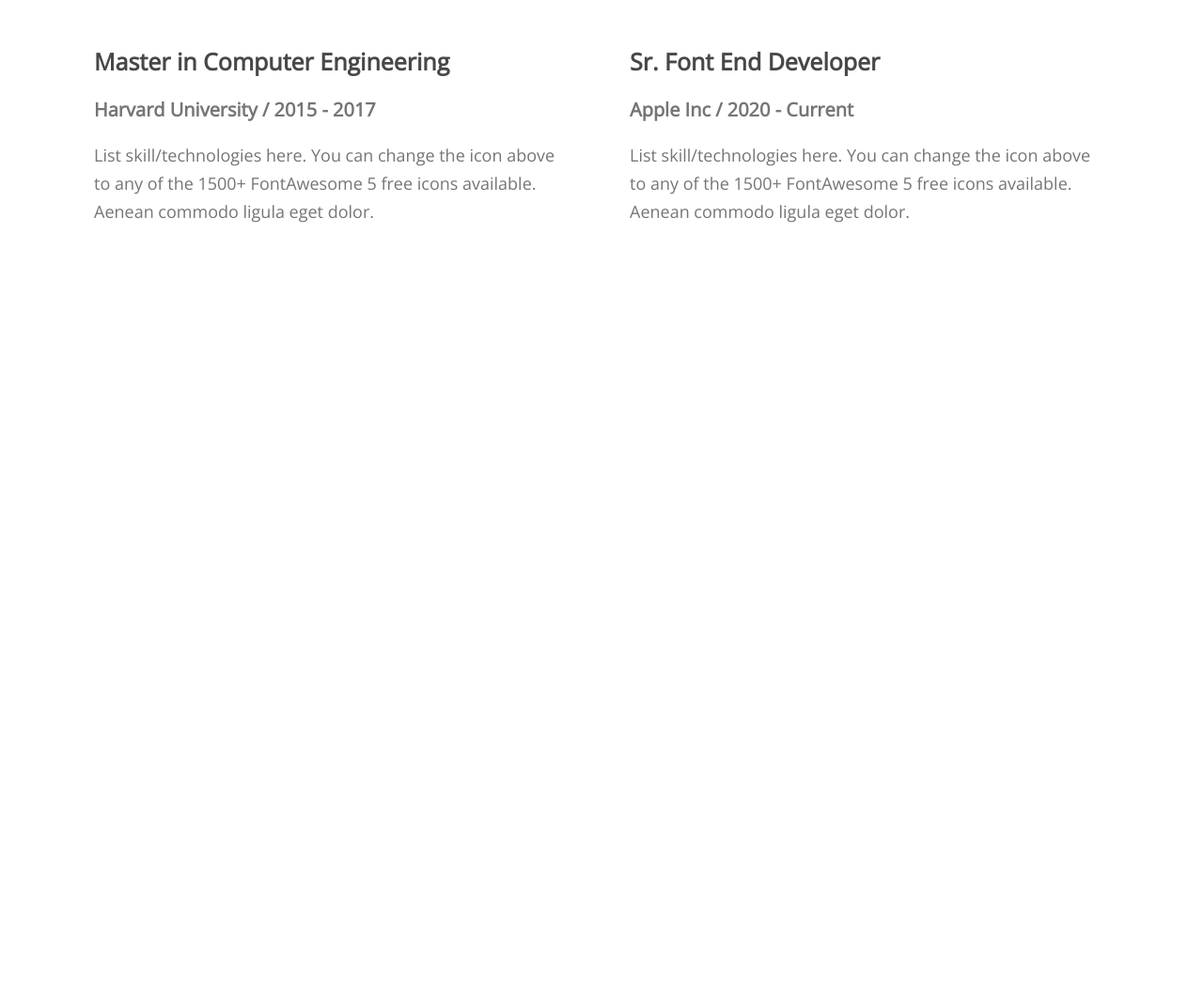
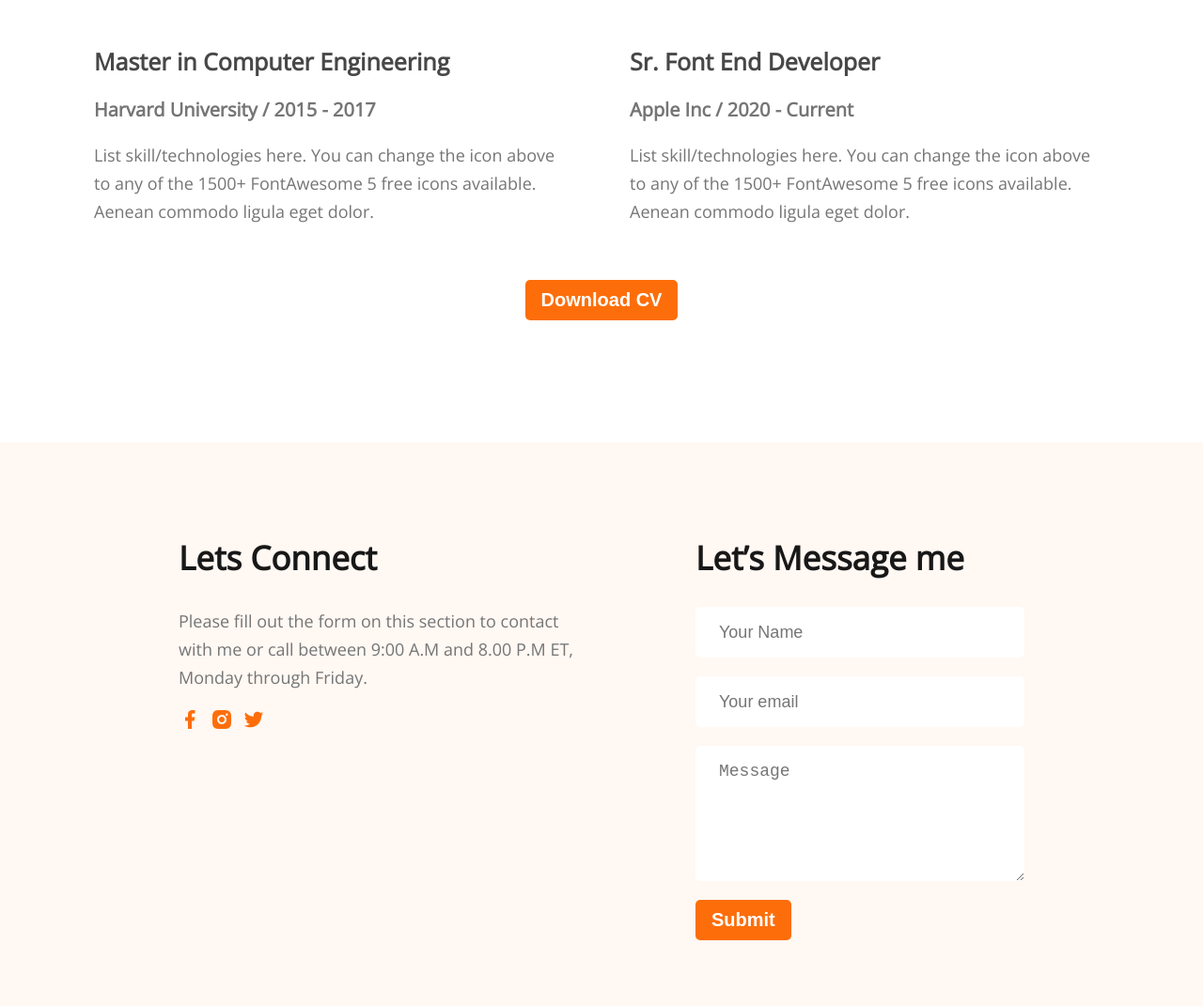
Before and after one commit to HeroProgrammer9/portfolio-site, a plain HTML site: page index.html in a window 1280 px wide. Shown: the part 3142-4213 px from the top of the page at 94% size. Before the commit the page ends 3400 px from the top, so only its background shows below. Drawn offline with nearby package versions, Linux system fonts and the light colour scheme.

Commit message:
site design completed

```diff
--- a/index.html
+++ b/index.html
@@ -35,7 +35,7 @@
             <button class="secondary-button">Contact Me</button>
           </div>
         </div>
-        <img src="/resources/hardy.png" alt="" />
+        <img src="resources/hardy.png" alt="" />
       </section>
     </header>
     <main>
@@ -79,7 +79,7 @@
         </div>
         <div class="skills-container">
           <div class="skills">
-            <img src="/resources/icons/js.png" alt="" />
+            <img src="resources/icons/js.png" alt="" />
             <h2>Vanila JavaScript</h2>
             <p class="container-description">
               List skill/technologies here. You can change the icon above to any
@@ -88,7 +88,7 @@
             </p>
           </div>
           <div class="skills">
-            <img src="/resources/icons/react.png" alt="" />
+            <img src="resources/icons/react.png" alt="" />
             <h2>React</h2>
             <p class="container-description">
               List skill/technologies here. You can change the icon above to any
@@ -97,7 +97,7 @@
             </p>
           </div>
           <div class="skills">
-            <img src="/resources/icons/nodejs.png" alt="" />
+            <img src="resources/icons/nodejs.png" alt="" />
             <h2>NodeJS</h2>
             <p class="container-description">
               List skill/technologies here. You can change the icon above to any
@@ -106,7 +106,7 @@
             </p>
           </div>
           <div class="skills">
-            <img src="/resources/icons/mongo.png" alt="" />
+            <img src="resources/icons/mongo.png" alt="" />
             <h2>MongoDB</h2>
             <p class="container-description">
               List skill/technologies here. You can change the icon above to any
@@ -191,7 +191,50 @@
             </div>
           </div>
         </div>
+        <div class="button-alignment">
+          <button class="primary-button">Download CV</button>
+        </div>
       </section>
     </main>
+    <footer class="container-bg">
+      <div class="container footer-parts">
+        <div class="social-media-container">
+          <h2>Lets Connect</h2>
+          <p class="container-description">
+            Please fill out the form on this section to contact with me or call
+            between 9:00 A.M and 8.00 P.M ET, Monday through Friday.
+          </p>
+          <div class="social-media">
+            <img src="resources/icons/facebook.png" alt="" />
+            <img src="resources/icons/insta.png" alt="" />
+            <img src="resources/icons/twitter.png" alt="" />
+          </div>
+        </div>
+        <div>
+          <h2>Let’s Message me</h2>
+          <form>
+            <input
+              type="text"
+              placeholder="Your Name"
+              class="container-description"
+            />
+            <input
+              type="email"
+              placeholder="Your email"
+              class="container-description"
+            />
+            <textarea
+              name=""
+              id=""
+              cols="20"
+              rows="4"
+              class="container-description"
+              placeholder="Message"
+            ></textarea>
+            <button class="primary-button">Submit</button>
+          </form>
+        </div>
+      </div>
+    </footer>
   </body>
 </html>
--- a/style.css
+++ b/style.css
@@ -50,7 +50,7 @@ body {
 }
 
 header {
-  background-image: url("/resources/developer.png");
+  background-image: url("resources/developer.png");
   background-repeat: no-repeat;
   padding: 5px 0 0 100px;
 }
@@ -84,7 +84,7 @@ li > a {
   display: flex;
   justify-content: space-between;
   align-items: center;
-  background-image: url("/resources/header_bg.png");
+  background-image: url("resources/header_bg.png");
   background-size: 70% 80%;
   background-repeat: no-repeat;
   background-position: bottom right;
@@ -145,6 +145,8 @@ li > a {
 
 .Summery-Works-Education {
   display: flex;
+  align-items: center;
+  justify-content: center;
   gap: 60px;
   margin: 0 auto;
   border-radius: 10px;
@@ -168,3 +170,38 @@ li > a {
   font-size: 20px;
   font-weight: 600;
 }
+.button-alignment {
+  text-align: center;
+  margin-top: 40px;
+}
+.footer-parts {
+  display: flex;
+  justify-content: space-around;
+}
+.social-media-container {
+  width: 50%;
+  margin-right: 117px;
+}
+
+footer h2 {
+  color: #181818;
+  font-size: 35px;
+  font-weight: 700;
+}
+
+.social-media {
+  display: flex;
+  align-items: center;
+  gap: 10px;
+}
+
+form > input,
+textarea {
+  display: block;
+  margin-bottom: 20px;
+  padding: 12px 25px;
+  border: none;
+  width: 300px;
+  border-radius: 5px;
+  background: #fff;
+}
```
